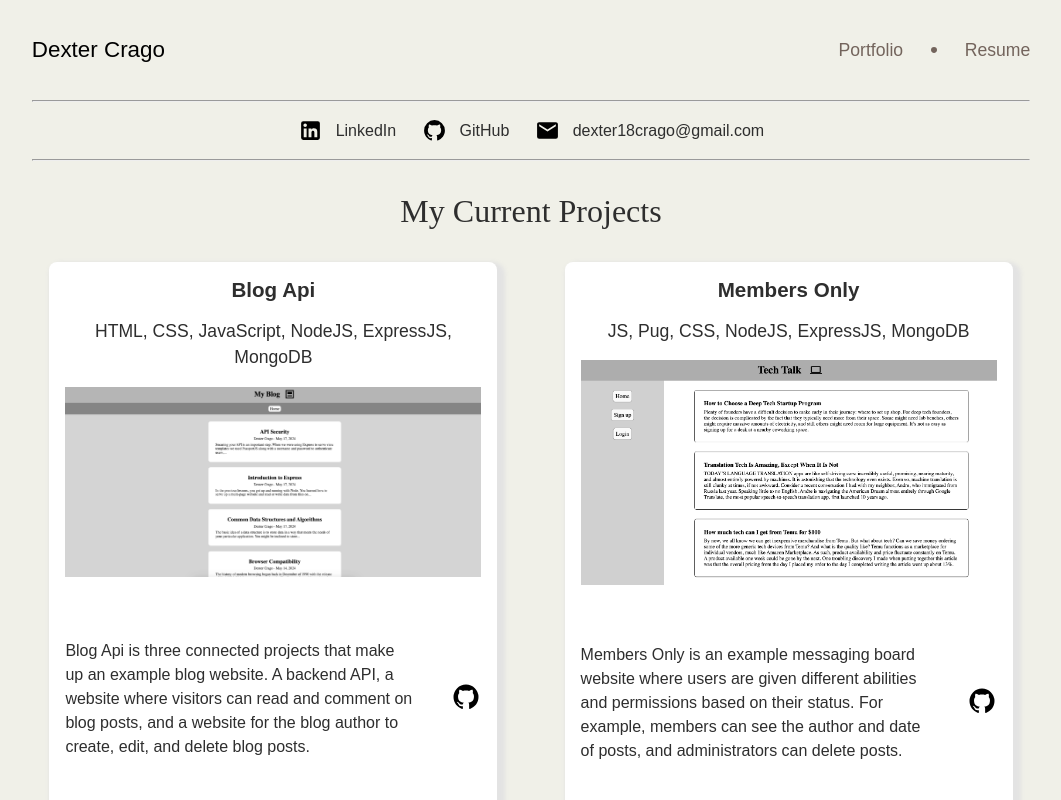
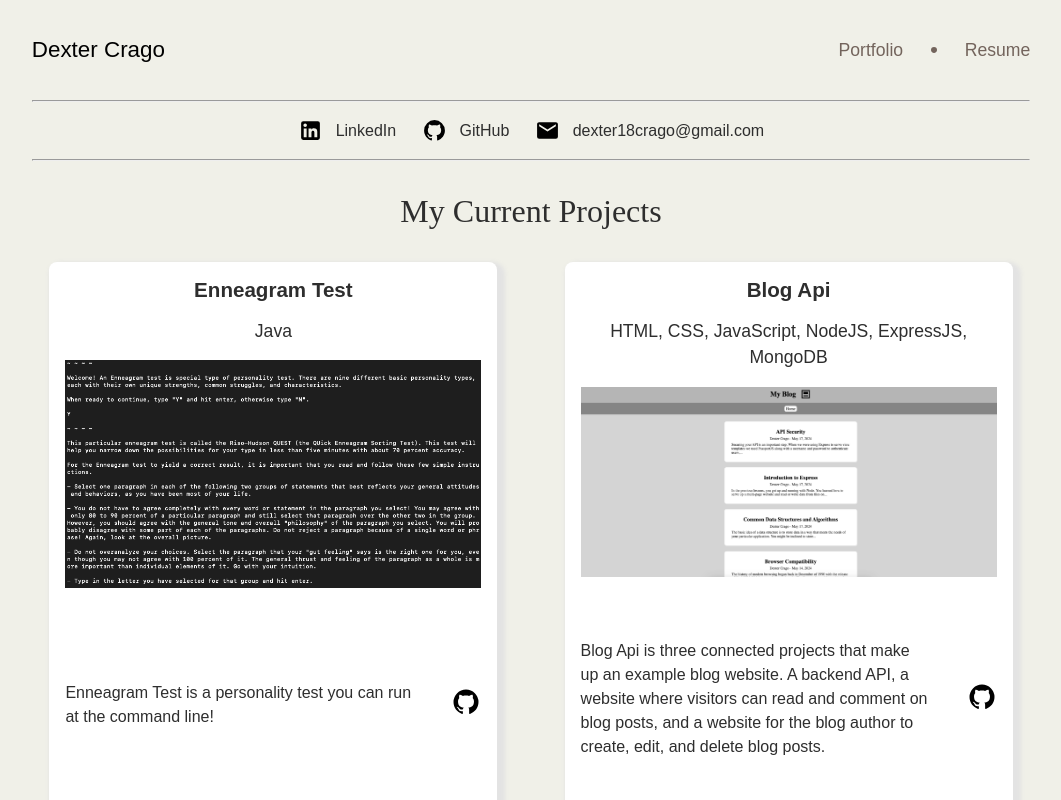
Before and after one commit to djcrago/personal-website, a React (Vite) app: page /portfolio in a window 1280 px wide. Shown: the top 800 px of the page, without its empty margins (109-1170 px from the left). Built offline with nearby package versions, Linux system fonts and the light colour scheme.

Commit message:
Add Enneagram Test repo to website

```diff
--- a/src/App.jsx
+++ b/src/App.jsx
@@ -6,6 +6,7 @@ import CodecademyLogo from './assets/codecademy-logo.png';
 import Belknap from './assets/belknap.jpeg';
 import styles from './App.module.css';
 import ProjectCard from './components/ProjectCard/ProjectCard';
+import EnneagramTest from './assets/enneagram-test.png';
 import BlogApi from './assets/blog-api.png';
 import MembersOnly from './assets/members-only.png';
 import ShoppingCart from './assets/shopping-cart.png';
@@ -258,6 +259,14 @@ function App() {
           <div className={styles.projects}>
             <ProjectCard
               src="https://github.com/djcrago/blog-api"
+              img={EnneagramTest}
+              title="Enneagram Test"
+              desc="Enneagram Test is a personality test you can run at the command line!"
+              tech="Java"
+              live="https://github.com/djcrago/enneagram"
+            />
+            <ProjectCard
+              src="https://github.com/djcrago/blog-api"
               img={BlogApi}
               title="Blog Api"
               desc="Blog Api is three connected projects that make up an example blog website. A backend API, a website where visitors can read and comment on blog posts, and a website for the blog author to create, edit, and delete blog posts."
--- a/src/components/PortfolioPage/PortfolioPage.jsx
+++ b/src/components/PortfolioPage/PortfolioPage.jsx
@@ -1,5 +1,6 @@
 import Header from '../Header/Header';
 import ProjectCard from '../ProjectCard/ProjectCard';
+import EnneagramTest from '../../assets/enneagram-test.png';
 import BlogApi from '../../assets/blog-api.png';
 import MembersOnly from '../../assets/members-only.png';
 import InventoryApplication from '../../assets/inventory-application.png';
@@ -31,6 +32,14 @@ function PortfolioPage() {
         <h2>My Current Projects</h2>
         <p></p>
         <div className={styles.projects}>
+          <ProjectCard
+            src="https://github.com/djcrago/blog-api"
+            img={EnneagramTest}
+            title="Enneagram Test"
+            desc="Enneagram Test is a personality test you can run at the command line!"
+            tech="Java"
+            live="https://github.com/djcrago/enneagram"
+          />
           <ProjectCard
             src="https://github.com/djcrago/blog-api"
             img={BlogApi}
```
Also changed, not shown: src/assets/enneagram-test.png (added).
